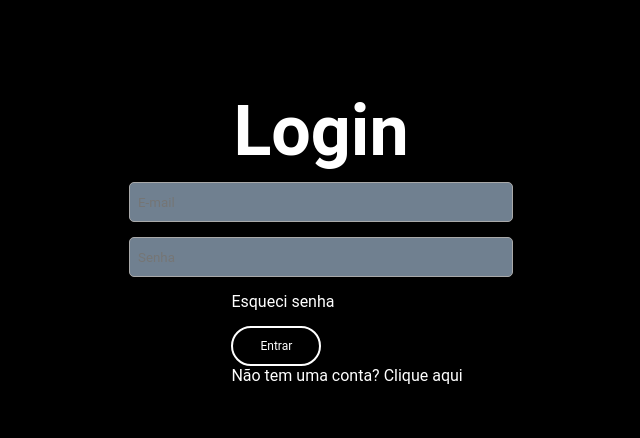
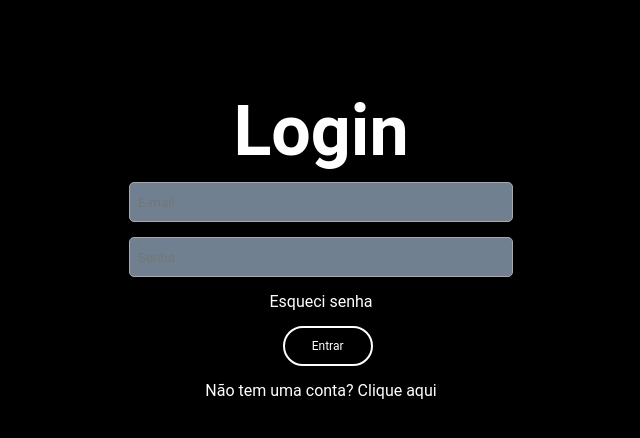
Before and after one commit to jsamuel15/sggs, a React (Create React App) app: page / in a window 1280 px wide. Shown: the top 438 px of the page, without its empty margins (319-959 px from the left). Built offline with nearby package versions, Linux system fonts and the light colour scheme.

Commit message:
fix(refactor): subindo codigo

```diff
--- a/src/CoachingServices/pages/Auth/AuthPage.tsx
+++ b/src/CoachingServices/pages/Auth/AuthPage.tsx
@@ -1,3 +1,4 @@
+/* eslint-disable @typescript-eslint/no-explicit-any */
 // libraries
 import React, { useState } from 'react';
 
@@ -7,6 +8,7 @@ import {
     Text,
     Input,
     TextAction,
+    TextTipe,
     Button,
     ContainerInner,
 } from './authStyles';
@@ -51,6 +53,40 @@ const AuthPage: React.FC = () => {
         setIdScreen('Register');
     };
 
+    const ValidationDisabled = (id: string) => {
+        if (id === 'Register') {
+            if (
+                emailRegister.length >= 5
+                && nameRegister.length >= 3
+                && passwordRegister.length >= 4
+                && confirmPasswordRegister.length >= 4
+                && passwordRegister === confirmPasswordRegister
+            ) {
+                return false;
+            }
+            return true;
+        }
+        if (id === 'Login') {
+            if (
+                email.length >= 5
+                && password.length >= 4
+            ) {
+                return false;
+            }
+            return true;
+        }
+        if (id === 'Recover') {
+            if (
+                emailRecover.length >= 6
+            ) {
+                return false;
+            }
+            return true;
+        }
+
+        return true;
+    };
+
     const onChangeEmail = (txt: React.ChangeEvent<HTMLInputElement>) => {
         setEmail(txt.target.value);
     };
@@ -80,6 +116,15 @@ const AuthPage: React.FC = () => {
     };
 
     // renders
+    const RenderButtons = (label: string, id: 'Recover' | 'Register' | 'Login', goToClick?: any) => (
+        <Button
+            disabled={ValidationDisabled(id)}
+            onClick={goToClick}
+        >
+            {label}
+        </Button>
+    );
+
     const RenderFrame = () => {
         if (idScreen === 'Login') {
             return (
@@ -88,9 +133,9 @@ const AuthPage: React.FC = () => {
                     {/* <InputFree type="checkbox" name="scales" /> */}
                     <Input type="text" placeholder="E-mail" value={email} onChange={onChangeEmail} />
                     <Input type="password" placeholder="Senha" value={password} onChange={onChangePassword} />
-                    <TextAction>Esqueci senha</TextAction>
+                    <TextTipe onClick={GoToRecoverPassword}>Esqueci senha</TextTipe>
                     <Button onClick={GoToHome}>Entrar</Button>
-                    <TextAction>Não tem uma conta? Clique aqui</TextAction>
+                    <TextAction onClick={GoToRegister}>Não tem uma conta? Clique aqui</TextAction>
                 </Container>
             );
         }
@@ -101,7 +146,8 @@ const AuthPage: React.FC = () => {
                     <ContainerInner>
                         <Text>Esqueci a Senha</Text>
                         <Input type="text" placeholder="Email" value={emailRecover} onChange={onChangeEmailRecover} />
-                        <TextAction>Já tem uma conta? Acesse!</TextAction>
+                        {RenderButtons('ENVIAR', 'Recover')}
+                        <TextAction onClick={GoToLogin}>Já tem uma conta? Acesse!</TextAction>
                     </ContainerInner>
                 </Container>
             );
@@ -116,7 +162,8 @@ const AuthPage: React.FC = () => {
                         <Input type="text" placeholder="Email" value={emailRegister} onChange={onChangeEmailRegister} />
                         <Input type="password" placeholder="Senha" value={passwordRegister} onChange={onChangePasswordRegister} />
                         <Input type="password" placeholder="Confirma senha" value={confirmPasswordRegister} onChange={onChangeConfirmPasswordRegister} />
-                        <TextAction>Já tem uma conta? Acesse</TextAction>
+                        {RenderButtons('CADASTRE-SE', 'Register', GoToHome)}
+                        <TextAction onClick={GoToLogin}>Já tem uma conta? Acesse</TextAction>
                     </ContainerInner>
                 </Container>
             );
--- a/src/CoachingServices/pages/Auth/authStyles.ts
+++ b/src/CoachingServices/pages/Auth/authStyles.ts
@@ -56,6 +56,19 @@ export const Input = styled.input`
     display: flex;
 `;
 
+export const TextTipe = styled.text`
+    border-radius: 20px;
+    color: ${colors.basic.white};
+    cursor: pointer;
+    font-size: 16px;
+    display: flex;
+    margin-bottom: 15px;
+    text-align: center;
+    align-items: center;
+    justify-content: center;
+    /* margin-left: 45%; */
+`;
+
 export const TextAction = styled.text`
     border-radius: 20px;
     color: ${colors.basic.white};
@@ -63,7 +76,10 @@ export const TextAction = styled.text`
     font-size: 16px;
     display: flex;
     margin-bottom: 15px;
-    margin-left: 43%;
+    text-align: center;
+    align-items: center;
+    justify-content: center;
+    /* margin-left: 43%; */
 `;
 
 export const Button = styled.button`
@@ -80,7 +96,8 @@ export const Button = styled.button`
     text-align: center;
     align-items: center;
     justify-content: center;
-    margin-left: 43%;
+    margin-left: 47%;
+    margin-bottom: 15px;
 `;
 
 export const ButtonTwo = styled.button`
--- a/src/CoachingServices/pages/Home/HomePage.tsx
+++ b/src/CoachingServices/pages/Home/HomePage.tsx
@@ -10,12 +10,12 @@ import {
     ButtonTwo,
 } from './homeStyles';
 import {
-    escritorio2,
+    escritorio,
 } from '../../assets/index';
 
 // renders
 const HomePage: React.FC = () => (
-    <Container background={escritorio2}>
+    <Container background={escritorio}>
         {/* <ContainerInner> */}
         <Text>Serviços de Coaching</Text>
         <Texting>
@@ -23,7 +23,7 @@ const HomePage: React.FC = () => (
             consectetur adipiscing elit. Curabitur id suscipit ex.
             Suspendisse rhoncus laoreet purus quis elementum.
         </Texting>
-        <Button>SABER MAIS</Button>
+        <Button>VOLTAR</Button>
         <ButtonTwo>DEMONTAÇÃO AO VIVO</ButtonTwo>
         {/* </ContainerInner> */}
     </Container>
--- a/src/CoachingServices/pages/Home/homeStyles.ts
+++ b/src/CoachingServices/pages/Home/homeStyles.ts
@@ -87,7 +87,8 @@ export const Button = styled.button`
     text-align: center;
     align-items: center;
     justify-content: center;
-    margin-left: 30px;
+    margin-left: 47%;
+    margin-bottom: 15px;
 `;
 
 export const ButtonTwo = styled.button`
@@ -104,5 +105,6 @@ export const ButtonTwo = styled.button`
     text-align: center;
     align-items: center;
     justify-content: center;
-    margin-right: 30px;
+    margin-left: 47%;
+    margin-bottom: 15px;
 `;
```
